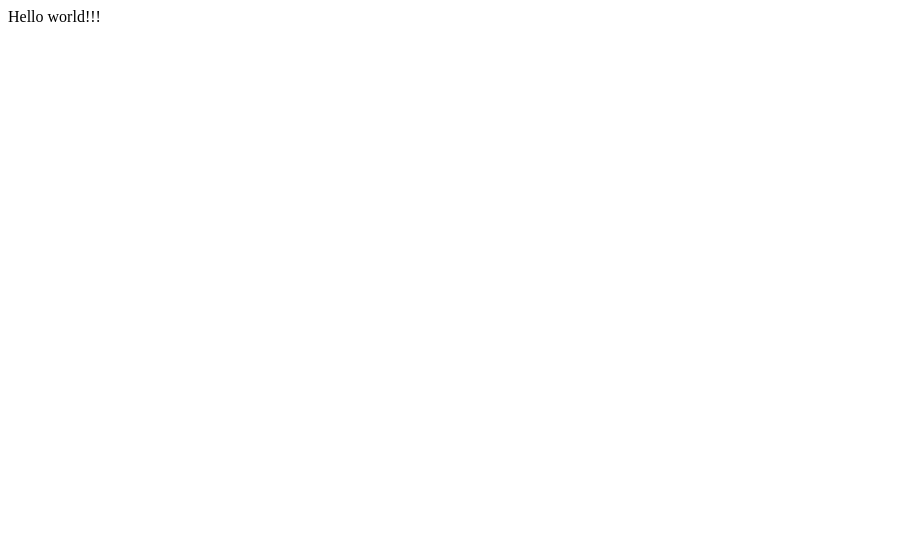
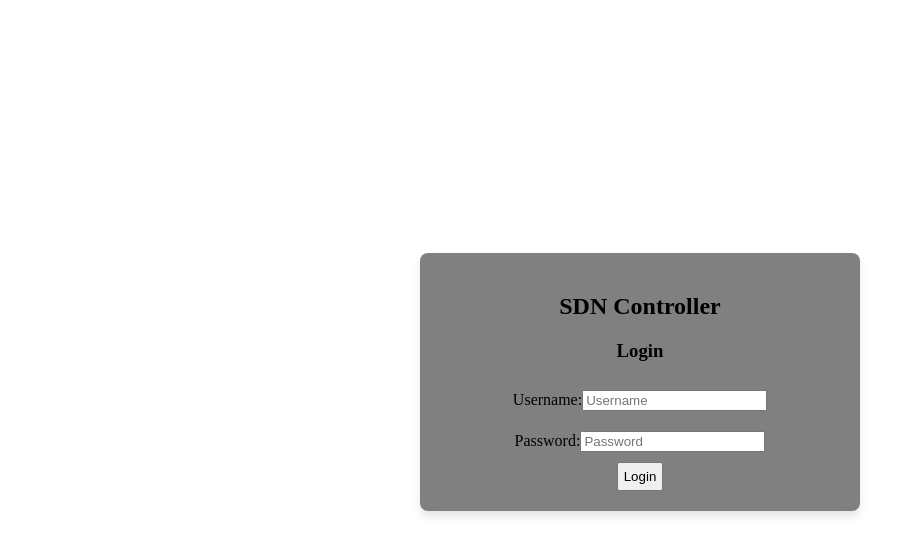
Before and after one commit to SVGamage/onos-UI, a React (Create React App) app in the folder my-app/: page / in a window 1280 px wide. Shown: the top 556 px of the page, without its empty margins (0-915 px from the left). Built offline with nearby package versions, Linux system fonts and the light colour scheme.

Commit message:
login ui

```diff
--- a/my-app/src/App.js
+++ b/my-app/src/App.js
@@ -1,7 +1,12 @@
 import "./App.css";
+import LoginScreen from "./loginScreen/LoginScreen";
 
 function App() {
-  return <div>Hello world!!!</div>;
+  return (
+    <div>
+      <LoginScreen/>
+    </div>
+  );
 }
 
 export default App;
--- /dev/null
+++ b/my-app/src/loginScreen/LoginScreen.jsx
@@ -0,0 +1,94 @@
+// import React from 'react'
+
+// export default function LoginScreen() {
+//   return (
+//     <div style={{flex:1, flexDirection:'row' , justifyContent:'center', backgroundColor:'red'}}>
+
+//       <div style={{width:500, height:300, backgroundColor:'blue', left:500}}></div>
+//     </div>
+
+//   )
+// }
+
+import React, { useState } from 'react';
+
+const LoginScreen = () => {
+  const [username, setUsername] = useState('');
+  const [password, setPassword] = useState('');
+  const [loggedIn, setLoggedIn] = useState(false);
+
+  const handleLogin = () => {
+    // Perform authentication logic here (e.g., API call)
+    // For simplicity, just checking if both username and password are non-empty
+    // if (username.trim() !== '' && password.trim() !== '') {
+    //   setLoggedIn(true);
+    // } else {
+    //   alert('Please enter a valid username and password.');
+    // }
+
+    console.log(username, password);
+
+  };
+
+
+  const cardStyle = {
+    width: '400px',
+    padding: '20px',
+    borderRadius: '8px',
+    boxShadow: '0 6px 10px rgba(0, 0, 0, 0.1)',
+    margin: 'auto',
+    marginTop: '20%',
+    textAlign: 'center',
+    backgroundColor: 'grey',
+    alignContent:'center',
+    alignItems:'center',
+  };
+
+
+  return (
+    <div style={cardStyle}>
+      {loggedIn ? (
+        <div>
+          <h2>Welcome, {username}!</h2>
+          {/* Display user dashboard or other content after successful login */}
+        </div>
+      ) : (
+        <div style={{alignSelf:'center'}}>
+          <h2>SDN Controller</h2>
+            <h3>Login</h3>
+          <form>
+            <div style={{padding:10}}>
+                <label>
+                Username:
+                <input
+                    type="text"
+                    value={username}
+                    placeholder='Username'
+                    onChange={(e) => setUsername(e.target.value)}
+                />
+                </label>
+            </div>
+
+            <div style={{padding:10}}>
+            <label>
+              Password:
+              <input
+                type="password"
+                value={password}
+                placeholder='Password'
+                onChange={(e) => setPassword(e.target.value)}
+              />
+            </label>
+            </div>
+
+            <button type="button" onClick={handleLogin} style={{padding:5}}>
+              Login
+            </button>
+          </form>
+        </div>
+      )}
+    </div>
+  );
+};
+
+export default LoginScreen;
```
